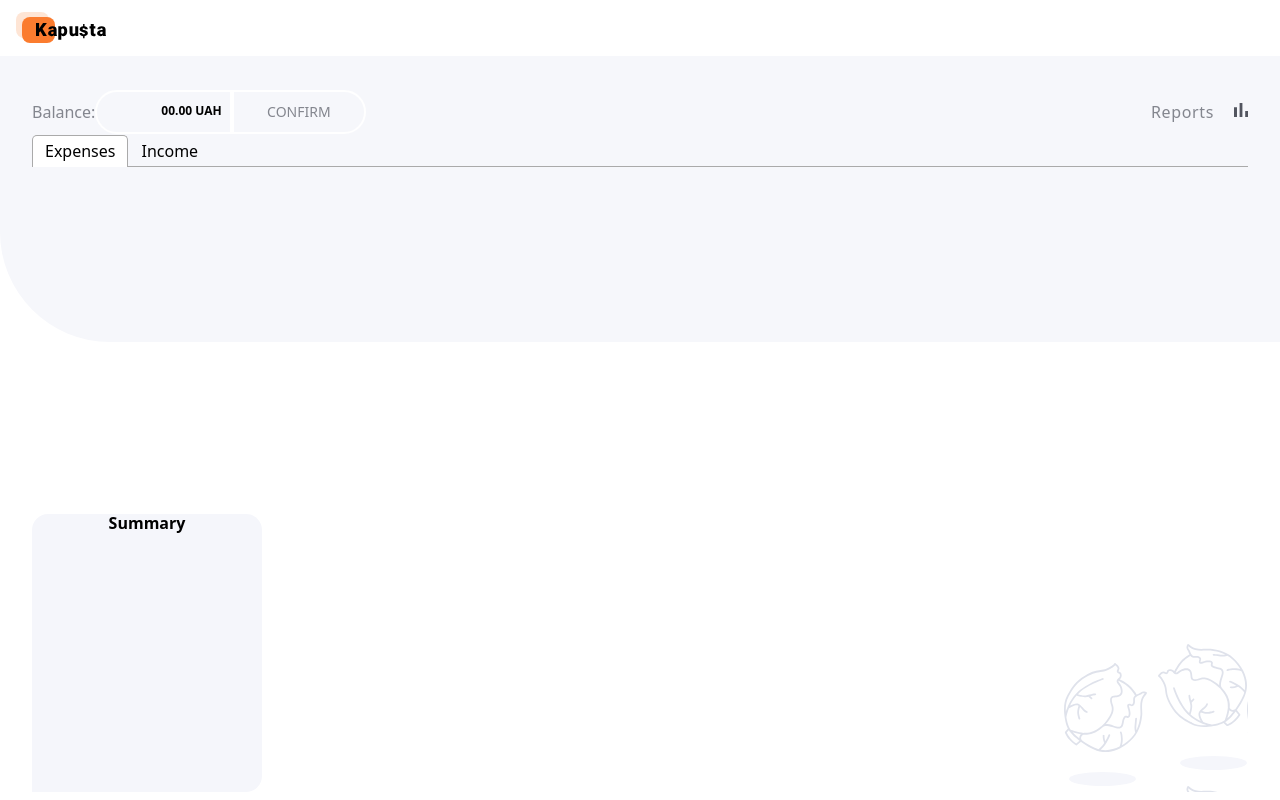
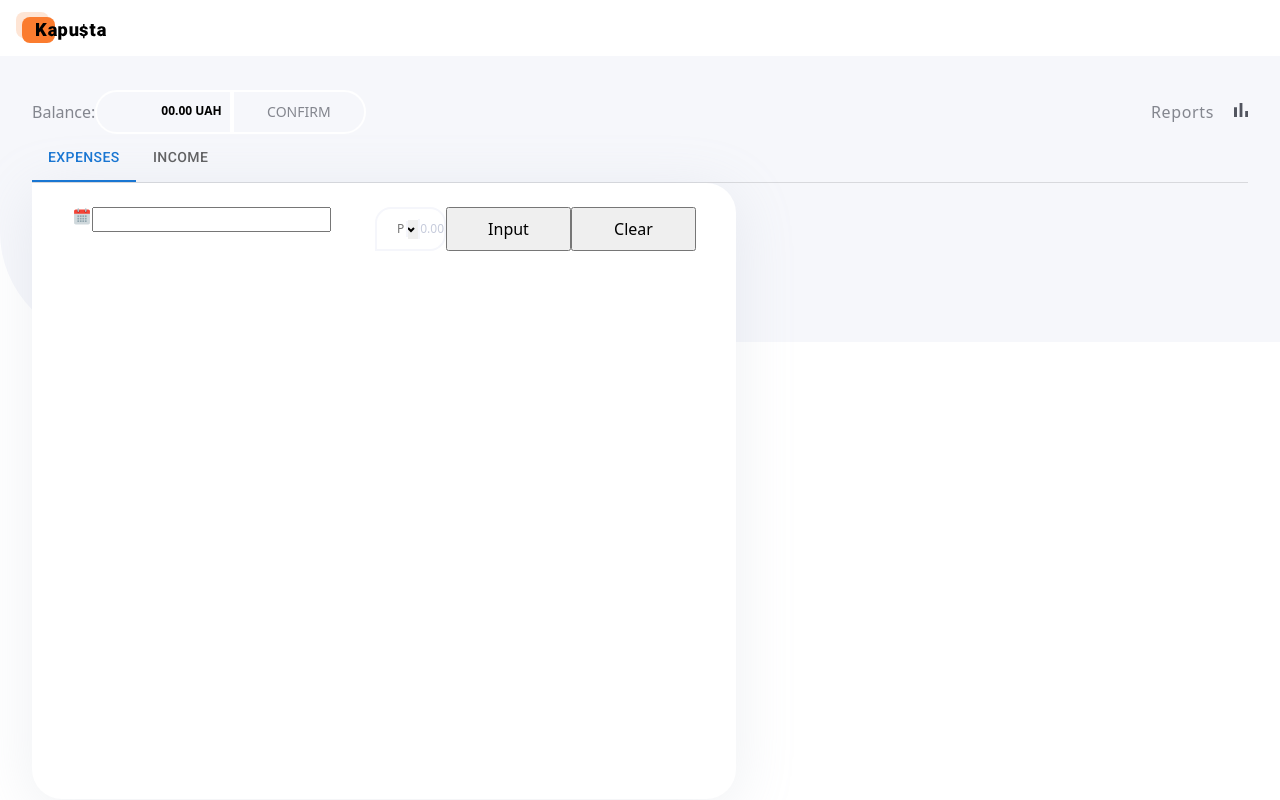
Before and after one commit to ArturMyasnikov/KapustaProject, a React (Create React App) app: page /balance in a window 1280 px wide. Shown: the top 800 px of the page. Built offline with nearby package versions, Linux system fonts and the light colour scheme.

Commit message:
add calendar

```diff
--- a/src/Table/Table.jsx
+++ /dev/null
@@ -1,13 +0,0 @@
-import { Tab, Tabs, TabList } from 'react-tabs';
-import 'react-tabs/style/react-tabs.css';
-
-export default function Table() {
-	return (
-		<Tabs>
-			<TabList>
-				<Tab>Expenses</Tab>
-				<Tab>Income</Tab>
-			</TabList>
-		</Tabs>
-	);
-}
--- a/src/components/Balance/Balance.jsx
+++ b/src/components/Balance/Balance.jsx
@@ -1,8 +1,8 @@
 import { NavLink } from 'react-router-dom';
-import Table from '../../Table/Table';
 import Header from '../Header/Header';
 import Reports from '../Reports/Reports';
 import Summary from '../Summary/Summary';
+import TabsComponent from '../TabsComponent/TabsComponent';
 // import WelcomeHint from '../WelcomeHint/WelcomeHint';
 import s from './balance.module.css';
 
@@ -24,11 +24,12 @@ export default function Balance() {
 							</div>
 						</div>
 					</div>
-					<Table />
+					<TabsComponent />
+					<Summary />
 					{/* <WelcomeHint /> */}
 				</div>
 			</section>
-			<Summary />
+
 			<footer className={s.footer}>
 				<nav className={s.nav}>
 					<ul className={s.navList}>
--- /dev/null
+++ b/src/components/DatePicker/DatePicker.jsx
@@ -0,0 +1,32 @@
+import { useState } from 'react';
+import Box from '@mui/material/Box';
+import { AdapterDayjs } from '@mui/x-date-pickers/AdapterDayjs';
+import { LocalizationProvider } from '@mui/x-date-pickers/LocalizationProvider';
+import { DatePicker } from '@mui/x-date-pickers/DatePicker';
+import { FcCalendar } from 'react-icons/fc';
+import s from './datePicker.module.css';
+
+export default function BasicDatePicker() {
+	const [value, setValue] = useState(null);
+
+	return (
+		<div className={s.calendarWrap}>
+			<FcCalendar size={20} />
+			<LocalizationProvider dateAdapter={AdapterDayjs}>
+				<DatePicker
+					label=""
+					value={value}
+					onChange={newValue => {
+						setValue(newValue);
+					}}
+					renderInput={({ inputRef, inputProps, InputProps }) => (
+						<Box>
+							<input ref={inputRef} {...inputProps} />
+							{InputProps?.endAdornment}
+						</Box>
+					)}
+				/>
+			</LocalizationProvider>
+		</div>
+	);
+}
--- /dev/null
+++ b/src/components/DatePicker/datePicker.module.css
@@ -0,0 +1,3 @@
+.calendarWrap {
+	display: flex;
+}
--- /dev/null
+++ b/src/components/TabsComponent/TabsComponent.jsx
@@ -0,0 +1,57 @@
+import { useState } from 'react';
+import Box from '@mui/material/Box';
+import Tab from '@mui/material/Tab';
+import TabContext from '@mui/lab/TabContext';
+import TabList from '@mui/lab/TabList';
+import TabPanel from '@mui/lab/TabPanel';
+import s from './tabsComponent.module.css';
+import BasicDatePicker from '../DatePicker/DatePicker';
+
+export default function TabsComponent() {
+	const [value, setValue] = useState('1');
+
+	const handleChange = (event, newValue) => {
+		setValue(newValue);
+	};
+	return (
+		<Box sx={{ width: '100%' }}>
+			<TabContext value={value}>
+				<Box sx={{ borderBottom: 1, borderColor: 'divider' }}>
+					<TabList onChange={handleChange} aria-label="lab API tabs example">
+						<Tab label="Expenses" value="1" />
+						<Tab label="Income" value="2" />
+					</TabList>
+				</Box>
+				<TabPanel value="1" sx={{ padding: '0' }}>
+					<div className={s.table}>
+						<BasicDatePicker />
+						<div className={s.productsWrap}>
+							<input
+								type="text"
+								className={s.ProductDescription}
+								placeholder="Product description"
+							/>
+							<select
+								name="categories"
+								title="dfd"
+								id="categories"
+								placeholder="Product category"
+								className={s.select}
+							></select>
+							<div className={s.calculate}>0.00</div>
+						</div>
+						<div className={s.btnWrap}>
+							<button type="button" className={s.inputBtn}>
+								Input
+							</button>
+							<button type="button" className={s.clearBtn}>
+								Clear
+							</button>
+						</div>
+					</div>
+				</TabPanel>
+				<TabPanel value="2"></TabPanel>
+			</TabContext>
+		</Box>
+	);
+}
--- /dev/null
+++ b/src/components/TabsComponent/tabsComponent.module.css
@@ -0,0 +1,57 @@
+.table {
+	display: flex;
+	width: 704px;
+	height: 616px;
+	margin-bottom: 40px;
+	padding: 24px 40px;
+	box-shadow: 0px 10px 60px rgba(170, 178, 197, 0.2);
+	border-radius: 0px 30px 30px 30px;
+	background-color: #ffffff;
+}
+
+.productsWrap {
+	display: flex;
+	width: 480px;
+	height: 44px;
+	margin-left: 44px;
+	text-align: center;
+	align-items: center;
+	border-radius: 16px 16px 16px 0px;
+	border: 2px solid #f5f6fb;
+	font-size: 12px;
+	color: #c7ccdc;
+}
+
+.ProductDescription {
+	border: none;
+	border-right: 2px solid #f5f6fb;
+	width: 100%;
+	padding-left: 20px;
+}
+.select {
+	border: none;
+	/* width: 186px; */
+	width: 100%;
+}
+
+.calculate {
+	width: 100%;
+	line-height: 20px;
+	border: none;
+	border-left: 2px solid #f5f6fb;
+	background-image: url(/src/Icons/calculator.svg);
+	background-repeat: no-repeat;
+	background-position: center;
+	background-position-x: 7.2em;
+}
+
+.btnWrap {
+	display: flex;
+	justify-content: center;
+}
+
+.inputBtn,
+.clearBtn {
+	width: 125px;
+	height: 44px;
+}
```
Also changed, not shown: package.json (+9 -1 lines), src/Icons/calculator.svg (added), src/Table/table.module.css (deleted), 1 other file (tests, documents, lock files or other folders).
